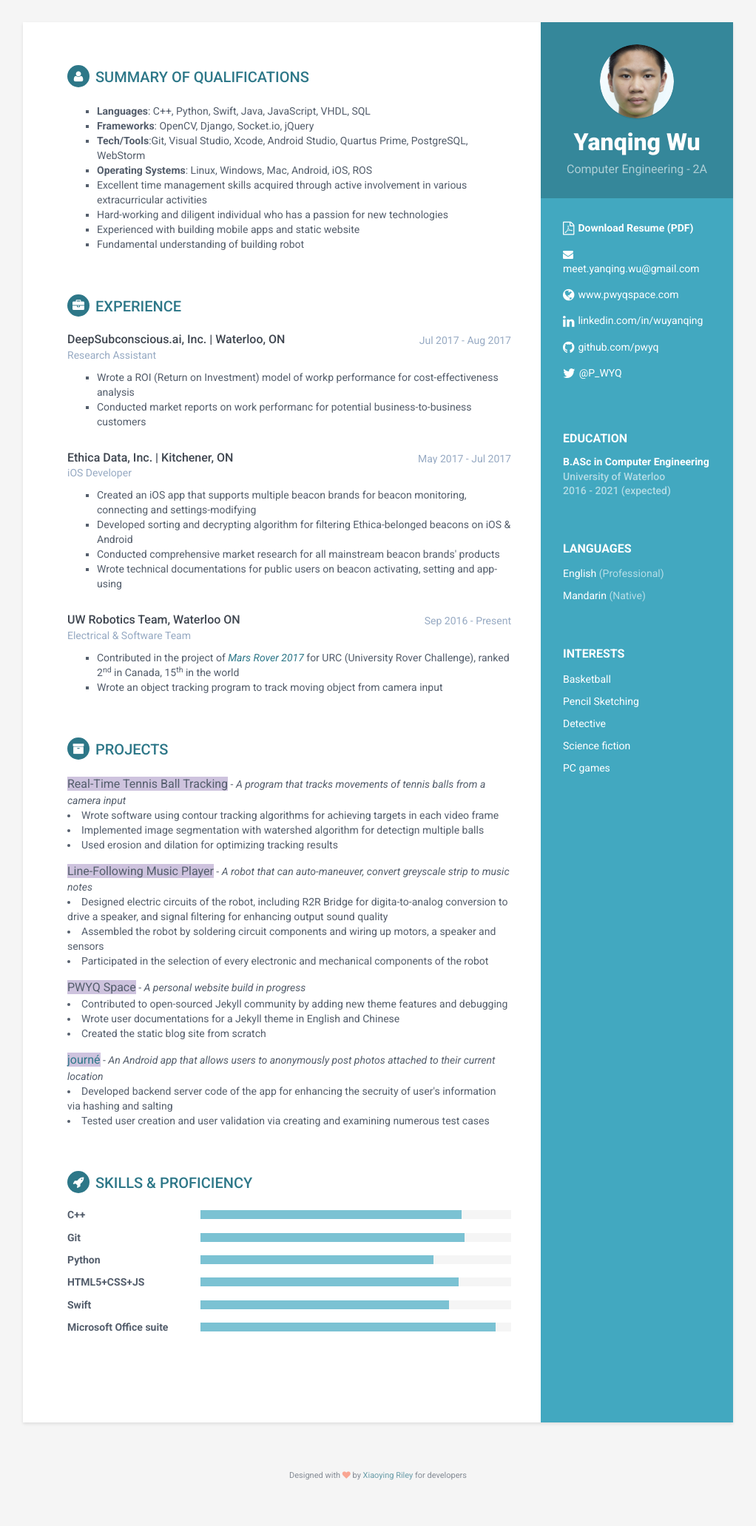
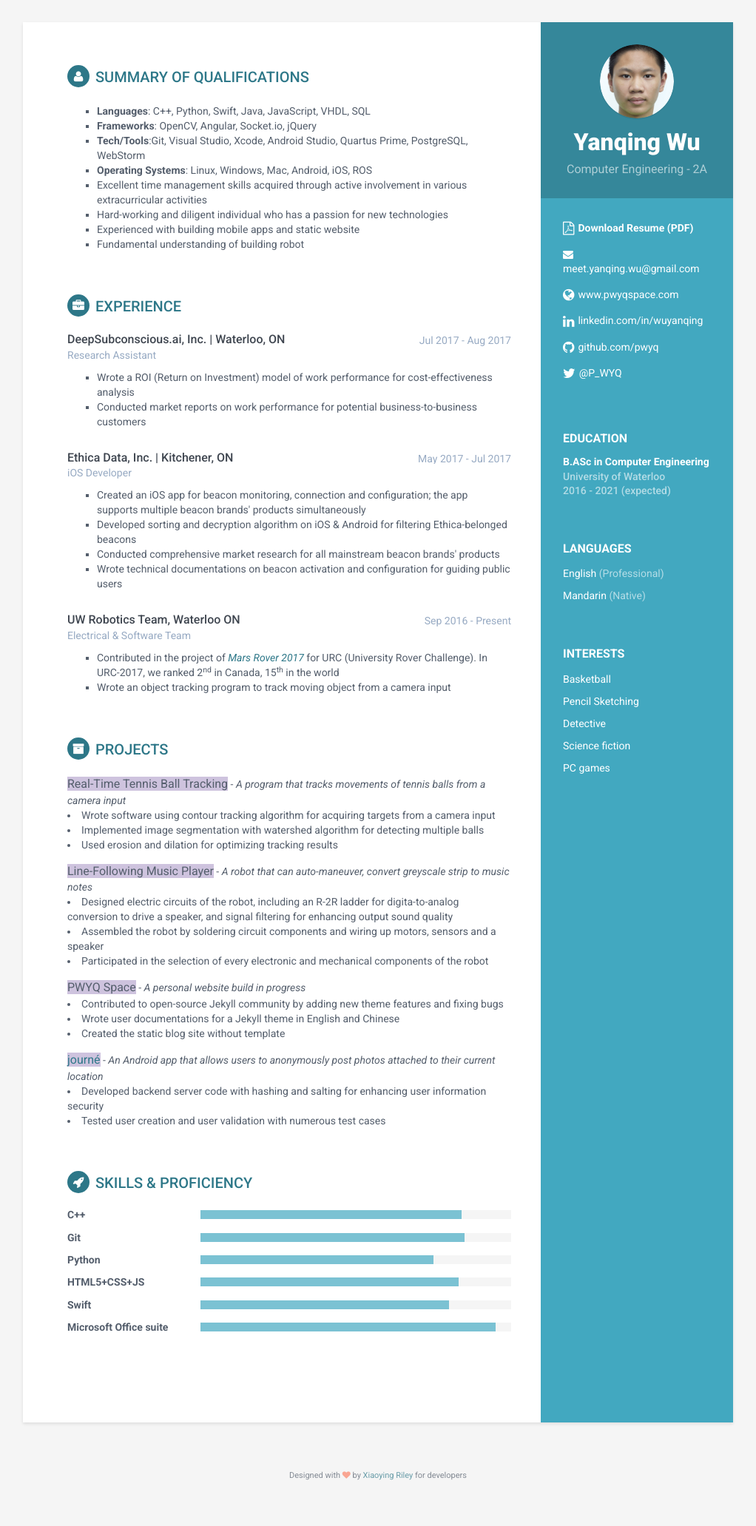
Before and after one commit to pwyq/blog, a Jekyll site: the page built from resume/index.html, in a window 1280 px wide. Shown: the whole page at 74% size, without its empty margins (129-1151 px from the left). Built offline with Jekyll 4.4.1, drawn with Linux system fonts in a browser that asks for light colours.

Commit message:
[update] ...

```diff
--- a/_includes/_resume/cv_Summary-of-Qualifications.html
+++ b/_includes/_resume/cv_Summary-of-Qualifications.html
@@ -3,7 +3,7 @@
 <div class="summary">
 	<ul style="list-style-type:square">
 		<li><b>Languages</b>: C++, Python, Swift, Java, JavaScript, VHDL, SQL</li>
-		<li><b>Frameworks</b>: OpenCV, Django, Socket.io, jQuery</li>
+		<li><b>Frameworks</b>: OpenCV, Angular, Socket.io, jQuery</li>
 		<li><b>Tech/Tools</b>:Git, Visual Studio, Xcode, Android Studio, Quartus Prime, PostgreSQL, WebStorm</li>
 		<li><b>Operating Systems</b>: Linux, Windows, Mac, Android, iOS, ROS</li>
 		<li>Excellent time management skills acquired through active involvement in various extracurricular activities</li>
--- a/_includes/_resume/cv_experience.html
+++ b/_includes/_resume/cv_experience.html
@@ -11,8 +11,8 @@
                     </div><!--//meta-->
                     <div class="details">
                         <ul style="list-style-type:square">
-                            <li>Wrote a ROI (Return on Investment) model of workp performance for cost-effectiveness analysis</li>
-                            <li>Conducted market reports on work performanc for potential business-to-business customers</li>
+                            <li>Wrote a ROI (Return on Investment) model of work performance for cost-effectiveness analysis</li>
+                            <li>Conducted market reports on work performance for potential business-to-business customers</li>
                         </ul>
                     </div><!--//details-->
                 </div><!--//item-->
@@ -27,10 +27,10 @@
                     </div><!--//meta-->
                     <div class="details">
                         <ul style="list-style-type:square">
-                            <li>Created an iOS app that supports multiple beacon brands for beacon monitoring, connecting and settings-modifying</li>
-                            <li>Developed sorting and decrypting algorithm for filtering Ethica-belonged beacons on iOS & Android</li>
+                            <li>Created an iOS app for beacon monitoring, connection and configuration; the app supports multiple beacon brands' products simultaneously</li>
+                            <li>Developed sorting and decryption algorithm on iOS & Android for filtering Ethica-belonged beacons</li>
                             <li>Conducted comprehensive market research for all mainstream beacon brands' products</li>
-                            <li>Wrote technical documentations for public users on beacon activating, setting and app-using</li>
+                            <li>Wrote technical documentations on beacon activation and configuration for guiding public users</li>
                         </ul>
                     </div><!--//details-->
                 </div><!--//item-->
@@ -45,8 +45,8 @@
                     </div><!--//meta-->
                     <div class="details">
                         <ul style="list-style-type:square">
-                            <li>Contributed in the project of <a href="https://www.youtube.com/watch?v=xi5wFZ1SiKU"><i>Mars Rover 2017</i></a> for URC (University Rover Challenge), ranked 2<sup>nd</sup> in Canada, 15<sup>th</sup> in the world</li>
-                            <li>Wrote an object tracking program to track moving object from camera input</li>
+                            <li>Contributed in the project of <a href="https://www.youtube.com/watch?v=xi5wFZ1SiKU"><i>Mars Rover 2017</i></a> for URC (University Rover Challenge). In URC-2017, we ranked 2<sup>nd</sup> in Canada, 15<sup>th</sup> in the world</li>
+                            <li>Wrote an object tracking program to track moving object from a camera input</li>
                         </ul>
                     </div><!--//details-->
                 </div><!--//item-->
--- a/_includes/_resume/cv_projects.html
+++ b/_includes/_resume/cv_projects.html
@@ -3,28 +3,28 @@
 
                 <div class="item">
                     <span class="project-title">Real-Time Tennis Ball Tracking</span> - <span class="project-tagline">A program that tracks movements of tennis balls from a camera input</span>
-					<li>Wrote software using contour tracking algorithms for achieving targets in each video frame</li>
-					<li>Implemented image segmentation with watershed algorithm for detectign multiple balls</li>
+					<li>Wrote software using contour tracking algorithm for acquiring targets from a camera input</li>
+					<li>Implemented image segmentation with watershed algorithm for detecting multiple balls</li>
 					<li>Used erosion and dilation for optimizing tracking results</li>
 				</div><!--//item-->
 
                 <div class="item">
                     <span class="project-title">Line-Following Music Player</span> - <span class="project-tagline">A robot that can auto-maneuver, convert greyscale strip to music notes</span>
-                    <li>Designed electric circuits of the robot, including R2R Bridge for digita-to-analog conversion to drive a speaker, and signal filtering for enhancing output sound quality</li>
-                    <li>Assembled the robot by soldering circuit components and wiring up motors, a speaker and sensors</li>
+                    <li>Designed electric circuits of the robot, including an R-2R ladder for digita-to-analog conversion to drive a speaker, and signal filtering for enhancing output sound quality</li>
+                    <li>Assembled the robot by soldering circuit components and wiring up motors, sensors and a speaker</li>
                     <li>Participated in the selection of every electronic and mechanical components of the robot</li>
                 </div><!--//item-->
 
                 <div class="item">
                     <span class="project-title">PWYQ Space</span> - <span class="project-tagline">A personal website build in progress</span>
-                    <li>Contributed to open-sourced Jekyll community by adding new theme features and debugging</li>
+                    <li>Contributed to open-source Jekyll community by adding new theme features and fixing bugs</li>
 					<li>Wrote user documentations for a Jekyll theme in English and Chinese</li>
-                    <li>Created the static blog site from scratch</li>
+                    <li>Created the static blog site without template</li>
                 </div><!--//item-->
 
                 <div class="item">
                     <span class="project-title"><a href="https://devpost.com/software/journe-0mo4wg" target="_blank">journé</a></span> - <span class="project-tagline"> An Android app that allows users to anonymously post photos attached to their current location</span>
-                    <li>Developed backend server code of the app for enhancing the secruity of user's information via hashing and salting</li>
-                    <li>Tested user creation and user validation via creating and examining numerous test cases</li>
+                    <li>Developed backend server code with hashing and salting for enhancing user information security</li>
+                    <li>Tested user creation and user validation with numerous test cases</li>
                 </div><!--//item-->
             </section><!--//section-->
```
Also changed, not shown: _includes/_about/zh.md (+1 -1 lines), 1 other file.
